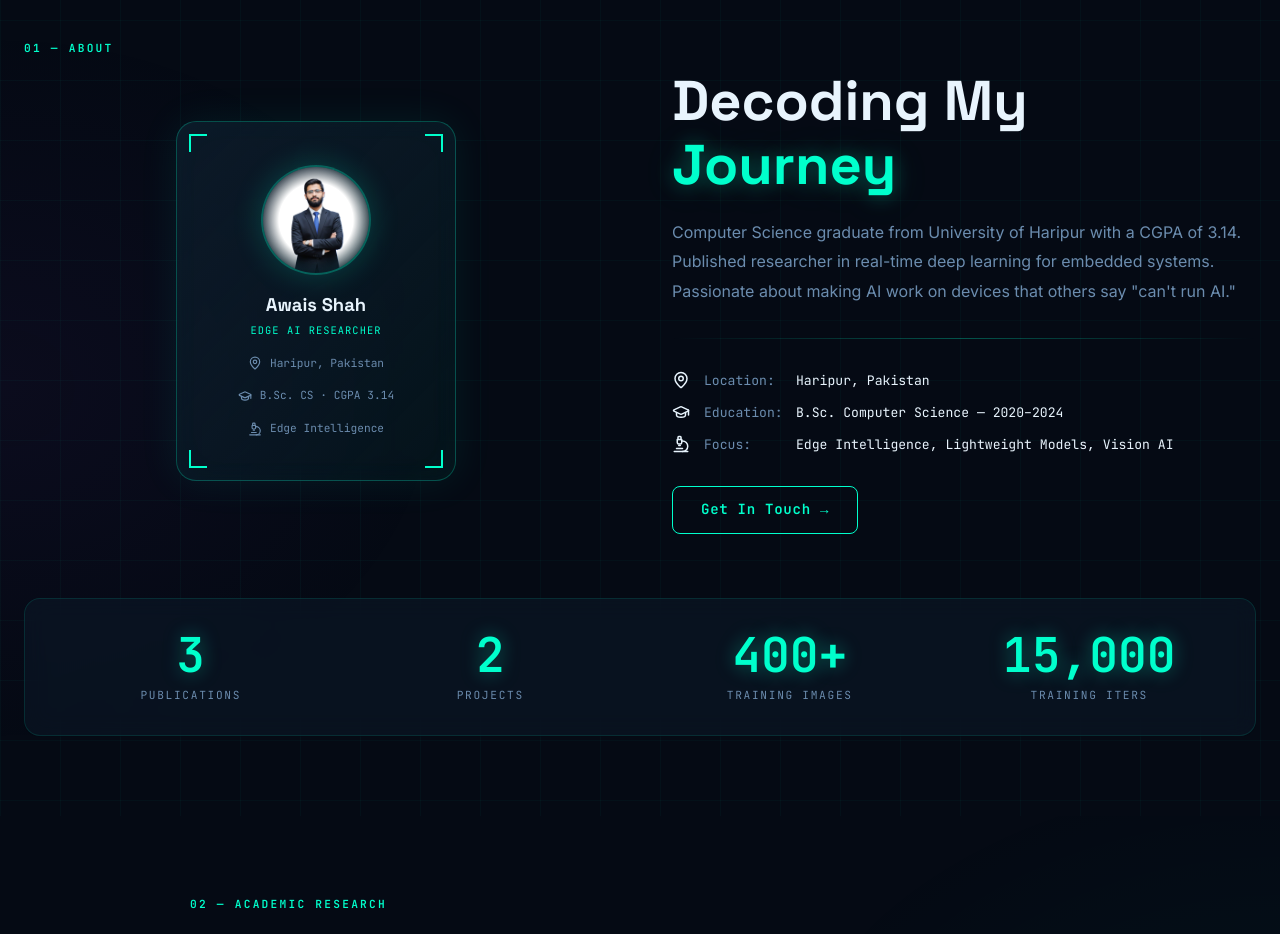
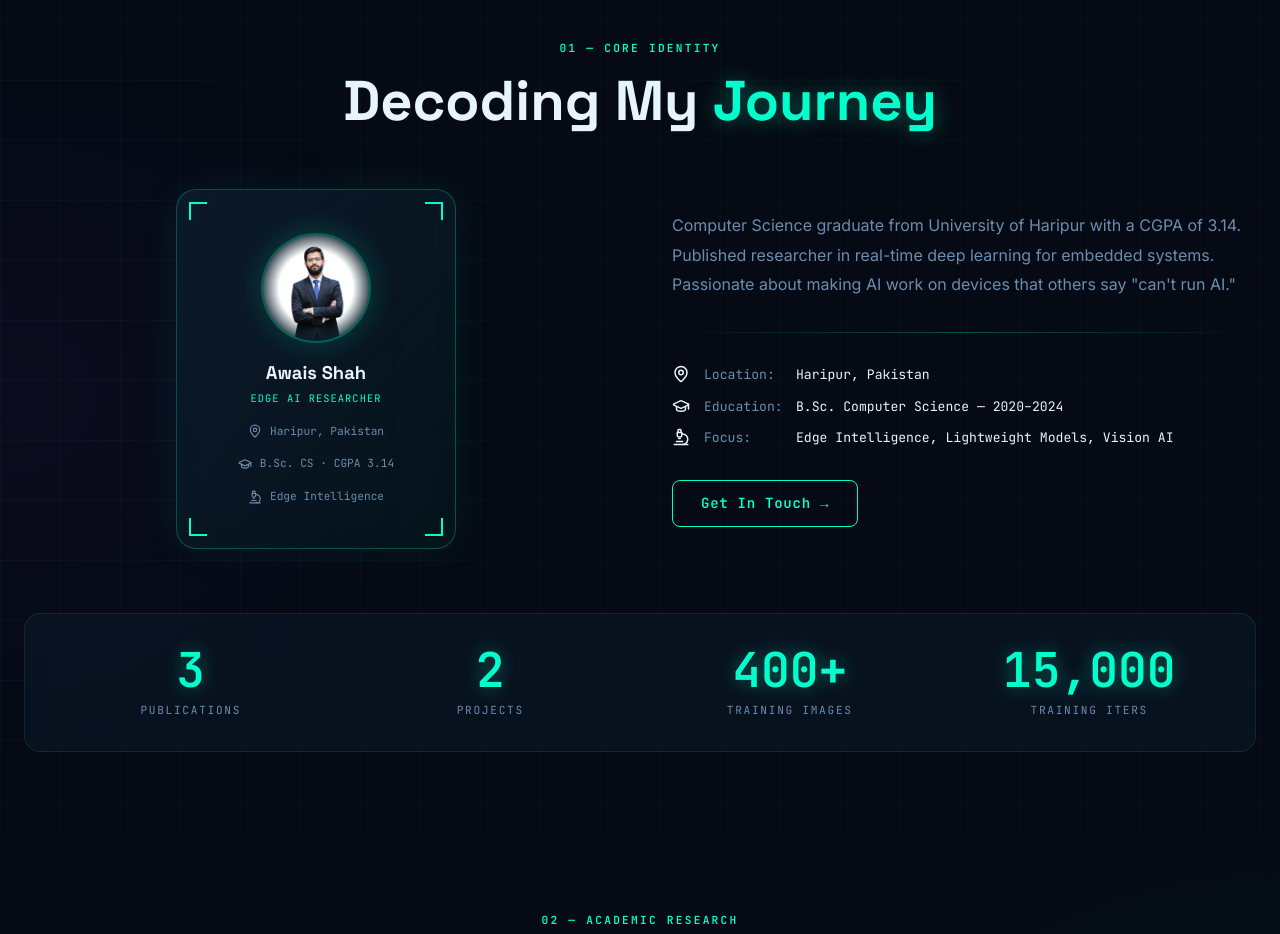
Before and after one commit to AwaisShah75/awais-portfolio, a Next.js app: page / in a window 1280 px wide. Shown: the part 840-1774 px from the top of the page. Built offline with nearby package versions, Linux system fonts and the light colour scheme.

Commit message:
Center all section headings perfectly for consistency

```diff
--- a/app/globals.css
+++ b/app/globals.css
@@ -74,6 +74,15 @@ body {
   padding: 5rem 1.5rem;
   max-width: 1280px;
   margin: 0 auto;
+}
+
+.section-header {
+  text-align: center;
+  max-width: 800px;
+  margin: 0 auto 3rem auto;
+  display: flex;
+  flex-direction: column;
+  align-items: center;
 }
 
 .section-title {
--- a/components/sections/About.tsx
+++ b/components/sections/About.tsx
@@ -16,8 +16,13 @@ export default function About() {
         }}
       />
 
-      <div className="section-label">01 — About</div>
-
+      {/* Centered Heading */}
+      <div className="section-header">
+        <div className="section-label">01 — Core Identity</div>
+        <h2 className="section-title">
+          Decoding My <span className="neon-text">Journey</span>
+        </h2>
+      </div>
       <div
         style={{
           display: "grid",
@@ -129,9 +134,6 @@ export default function About() {
 
         {/* Right — Text */}
         <div>
-          <h2 className="section-title" style={{ marginBottom: "1.25rem" }}>
-            Decoding My <span className="neon-text">Journey</span>
-          </h2>
 
           <p style={{ color: "var(--text-muted)", lineHeight: 1.85, fontSize: "1rem", marginBottom: "1.5rem" }}>
             {personal.bio}
--- a/components/sections/Achievements.tsx
+++ b/components/sections/Achievements.tsx
@@ -14,10 +14,12 @@ export default function Achievements() {
         }}
       />
 
-      <div className="section-label">05 — Milestones</div>
-      <h2 className="section-title">
-        Impact & <span className="gradient-text">Recognition</span>
-      </h2>
+      <div className="section-header">
+        <div className="section-label">05 — Milestones</div>
+        <h2 className="section-title">
+          Impact & <span className="gradient-text">Recognition</span>
+        </h2>
+      </div>
       <p className="section-sub">
         A timeline of academic and professional growth in AI research.
       </p>
--- a/components/sections/Contact.tsx
+++ b/components/sections/Contact.tsx
@@ -47,10 +47,12 @@ export default function Contact() {
       />
 
       <div style={{ maxWidth: "900px", margin: "0 auto" }}>
-        <div className="section-label">06 — Collaboration</div>
-        <h2 className="section-title">
-          Let's Build <span className="neon-text">Together</span>
-        </h2>
+        <div className="section-header">
+          <div className="section-label">06 — Collaboration</div>
+          <h2 className="section-title">
+            Let's Build <span className="neon-text">Together</span>
+          </h2>
+        </div>
         <p className="section-sub">
           Open to graduate research opportunities, MS/PhD programs, and research collaborations.
         </p>
--- a/components/sections/Projects.tsx
+++ b/components/sections/Projects.tsx
@@ -16,10 +16,12 @@ export default function Projects() {
         }}
       />
 
-      <div className="section-label">03 — Applied AI</div>
-      <h2 className="section-title">
-        Intelligent <span className="neon-text">Systems</span>
-      </h2>
+      <div className="section-header">
+        <div className="section-label">03 — Applied AI</div>
+        <h2 className="section-title">
+          Intelligent <span className="neon-text">Systems</span>
+        </h2>
+      </div>
       <p className="section-sub">
         Real-world edge AI systems built for efficiency, accuracy, and deployment on constrained hardware.
       </p>
--- a/components/sections/Research.tsx
+++ b/components/sections/Research.tsx
@@ -18,10 +18,12 @@ export default function Research() {
       />
 
       <div style={{ maxWidth: "900px", margin: "0 auto" }}>
-        <div className="section-label">02 — Academic Research</div>
-        <h2 className="section-title">
-          Pushing the <span className="gradient-text">Boundaries</span>
-        </h2>
+        <div className="section-header">
+          <div className="section-label">02 — Academic Research</div>
+          <h2 className="section-title">
+            Pushing the <span className="gradient-text">Boundaries</span>
+          </h2>
+        </div>
         <p className="section-sub">
           Peer-reviewed and preprint research at the intersection of Edge AI, embedded systems,
           and medical technology.
--- a/components/sections/Skills.tsx
+++ b/components/sections/Skills.tsx
@@ -15,10 +15,12 @@ export default function Skills() {
         }}
       />
 
-      <div className="section-label">04 — Technical Stack</div>
-      <h2 className="section-title">
-        Tools of <span className="gradient-text">Innovation</span>
-      </h2>
+      <div className="section-header">
+        <div className="section-label">04 — Technical Stack</div>
+        <h2 className="section-title">
+          Tools of <span className="gradient-text">Innovation</span>
+        </h2>
+      </div>
       <p className="section-sub">
         Specialized tools and technologies for Edge AI and Computer Vision research.
       </p>
```
